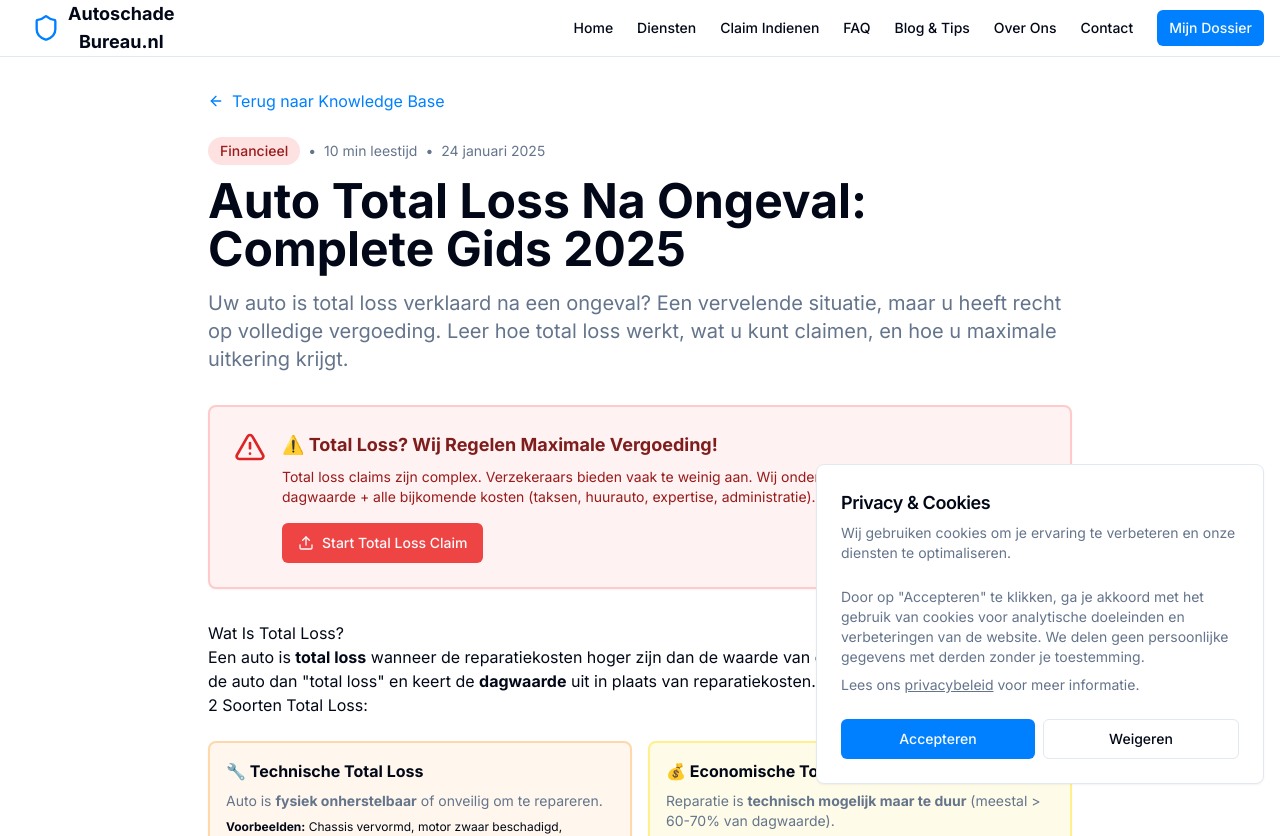
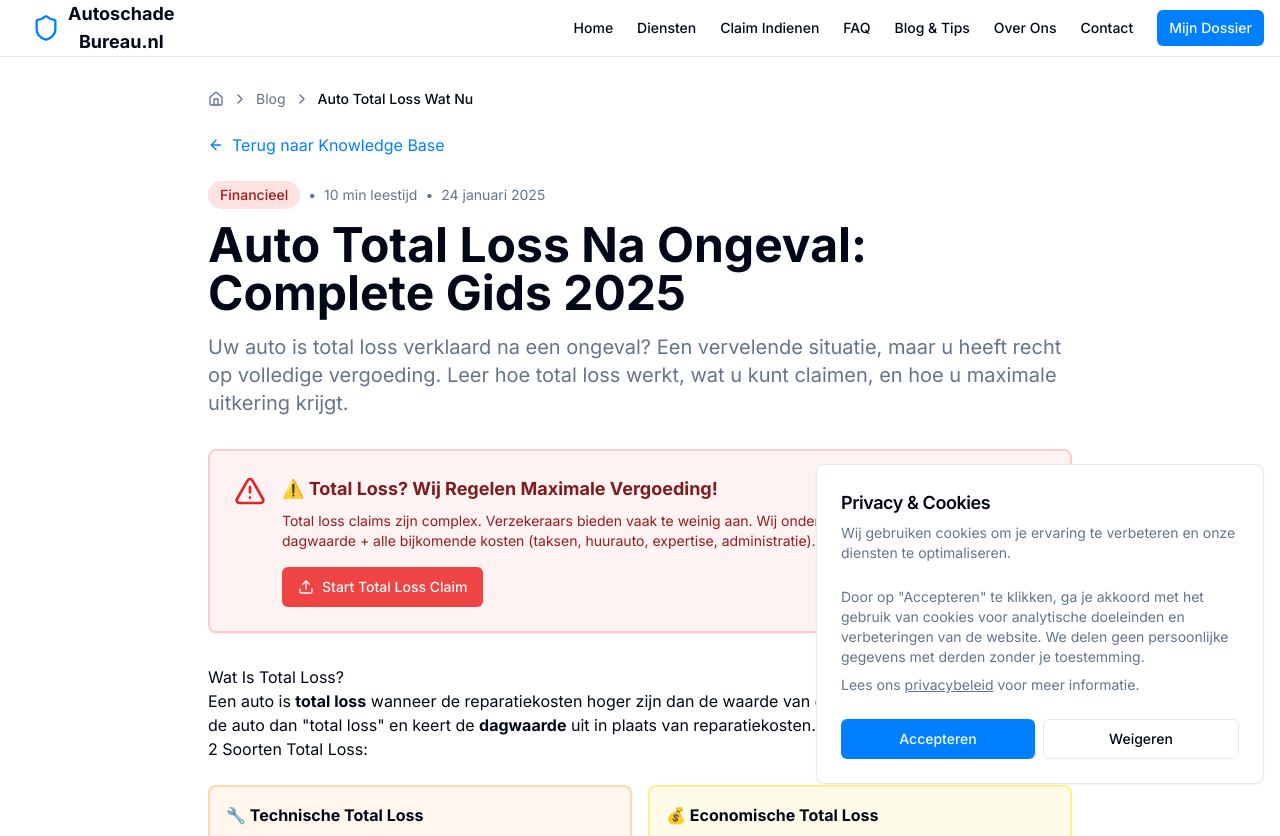
Before and after one commit to Championne/Gratisschadeverhalen.nl, a Next.js app: page /blog/auto-total-loss-wat-nu in a window 1280 px wide. Shown: the top 836 px of the page. Built offline with nearby package versions, Linux system fonts and the light colour scheme; no server answers.

Commit message:
feat: add breadcrumbs to all blog posts

```diff
--- a/app/blog/aansprakelijkheidsbrief-schrijven/page.tsx
+++ b/app/blog/aansprakelijkheidsbrief-schrijven/page.tsx
@@ -2,6 +2,7 @@ import { Metadata } from "next"
 import Link from "next/link"
 import { Button } from "@/components/ui/button"
 import { Card, CardContent } from "@/components/ui/card"
+import { Breadcrumbs } from "@/components/breadcrumbs"
 import { ArrowLeft, CheckCircle, AlertTriangle, Upload, FileText, Download } from "lucide-react"
 
 export const metadata: Metadata = {
@@ -21,6 +22,12 @@ export default function AansprakelijkheidsbriefPage() {
   return (
     <div className="min-h-screen bg-white">
       <main className="container mx-auto px-4 py-8 max-w-4xl">
+        {/* Breadcrumbs */}
+        <Breadcrumbs items={[
+          { label: "Blog", href: "/blog" },
+          { label: "Aansprakelijkheidsbrief Schrijven" }
+        ]} />
+
         <Link href="/blog" className="inline-flex items-center gap-2 text-primary hover:underline mb-6">
           <ArrowLeft className="h-4 w-4" />
           Terug naar Knowledge Base
--- a/app/blog/auto-total-loss-wat-nu/page.tsx
+++ b/app/blog/auto-total-loss-wat-nu/page.tsx
@@ -2,6 +2,7 @@ import { Metadata } from "next"
 import Link from "next/link"
 import { Button } from "@/components/ui/button"
 import { Card, CardContent } from "@/components/ui/card"
+import { Breadcrumbs } from "@/components/breadcrumbs"
 import { ArrowLeft, CheckCircle, AlertTriangle, Upload, Calculator } from "lucide-react"
 
 export const metadata: Metadata = {
@@ -22,6 +23,12 @@ export default function TotalLossAutoPage() {
   return (
     <div className="min-h-screen bg-white">
       <main className="container mx-auto px-4 py-8 max-w-4xl">
+        {/* Breadcrumbs */}
+        <Breadcrumbs items={[
+          { label: "Blog", href: "/blog" },
+          { label: "Auto Total Loss Wat Nu" }
+        ]} />
+
         <Link href="/blog" className="inline-flex items-center gap-2 text-primary hover:underline mb-6">
           <ArrowLeft className="h-4 w-4" />
           Terug naar Knowledge Base
--- a/app/blog/europees-schadeformulier-invullen/page.tsx
+++ b/app/blog/europees-schadeformulier-invullen/page.tsx
@@ -2,6 +2,7 @@ import { Metadata } from "next"
 import Link from "next/link"
 import { Button } from "@/components/ui/button"
 import { Card, CardContent, CardHeader, CardTitle } from "@/components/ui/card"
+import { Breadcrumbs } from "@/components/breadcrumbs"
 import { ArrowLeft, CheckCircle, AlertTriangle, Upload, FileText } from "lucide-react"
 
 export const metadata: Metadata = {
@@ -50,6 +51,12 @@ export default function EuropeesSchadeformulierPage() {
 
       <div className="min-h-screen bg-white">
         <main className="container mx-auto px-4 py-8 max-w-4xl">
+          {/* Breadcrumbs */}
+          <Breadcrumbs items={[
+            { label: "Blog", href: "/blog" },
+            { label: "Europees Schadeformulier Invullen" }
+          ]} />
+
           {/* Back Button */}
           <Link href="/blog" className="inline-flex items-center gap-2 text-primary hover:underline mb-6">
             <ArrowLeft className="h-4 w-4" />
--- a/app/blog/hoe-verhaal-ik-autoschade/page.tsx
+++ b/app/blog/hoe-verhaal-ik-autoschade/page.tsx
@@ -2,6 +2,7 @@ import { Metadata } from "next"
 import Link from "next/link"
 import { Button } from "@/components/ui/button"
 import { Card, CardContent } from "@/components/ui/card"
+import { Breadcrumbs } from "@/components/breadcrumbs"
 import { CheckCircle, AlertTriangle, ArrowLeft, FileText, Upload } from "lucide-react"
 
 export const metadata: Metadata = {
@@ -20,6 +21,12 @@ export default function BlogPost() {
   return (
     <div className="min-h-screen bg-white">
       <article className="container mx-auto px-4 py-8 max-w-4xl">
+        {/* Breadcrumbs */}
+        <Breadcrumbs items={[
+          { label: "Blog", href: "/blog" },
+          { label: "Hoe verhaal ik autoschade" }
+        ]} />
+
         {/* Back button */}
         <Link href="/blog" className="inline-flex items-center gap-2 text-sm text-muted-foreground hover:text-primary mb-8">
           <ArrowLeft className="h-4 w-4" />
--- a/app/blog/wat-te-doen-na-ongeval/page.tsx
+++ b/app/blog/wat-te-doen-na-ongeval/page.tsx
@@ -2,6 +2,7 @@ import { Metadata } from "next"
 import Link from "next/link"
 import { Button } from "@/components/ui/button"
 import { Card, CardContent } from "@/components/ui/card"
+import { Breadcrumbs } from "@/components/breadcrumbs"
 import { ArrowLeft, CheckCircle, AlertTriangle, Upload, Phone, Camera, FileText } from "lucide-react"
 
 export const metadata: Metadata = {
@@ -74,6 +75,12 @@ export default function WatTeDoennaNaOngevalblogPost() {
 
       <div className="min-h-screen bg-white">
         <main className="container mx-auto px-4 py-8 max-w-4xl">
+          {/* Breadcrumbs */}
+          <Breadcrumbs items={[
+            { label: "Blog", href: "/blog" },
+            { label: "Wat Te Doen Na Ongeval" }
+          ]} />
+
           <Link href="/blog" className="inline-flex items-center gap-2 text-primary hover:underline mb-6">
             <ArrowLeft className="h-4 w-4" />
             Terug naar Knowledge Base
--- /dev/null
+++ b/components/breadcrumbs.tsx
@@ -0,0 +1,54 @@
+import Link from "next/link"
+import { ChevronRight, Home } from "lucide-react"
+
+interface BreadcrumbItem {
+  label: string
+  href?: string
+}
+
+interface BreadcrumbsProps {
+  items: BreadcrumbItem[]
+}
+
+export function Breadcrumbs({ items }: BreadcrumbsProps) {
+  return (
+    <nav aria-label="Breadcrumb" className="mb-6">
+      <ol className="flex items-center space-x-2 text-sm text-muted-foreground">
+        {/* Home */}
+        <li>
+          <Link
+            href="/"
+            className="hover:text-primary transition-colors flex items-center gap-1"
+            aria-label="Home"
+          >
+            <Home className="h-4 w-4" />
+            <span className="sr-only">Home</span>
+          </Link>
+        </li>
+
+        {/* Breadcrumb items */}
+        {items.map((item, index) => {
+          const isLast = index === items.length - 1
+
+          return (
+            <li key={index} className="flex items-center gap-2">
+              <ChevronRight className="h-4 w-4" />
+              {isLast || !item.href ? (
+                <span className="font-medium text-foreground" aria-current="page">
+                  {item.label}
+                </span>
+              ) : (
+                <Link
+                  href={item.href}
+                  className="hover:text-primary transition-colors"
+                >
+                  {item.label}
+                </Link>
+              )}
+            </li>
+          )
+        })}
+      </ol>
+    </nav>
+  )
+}
```
